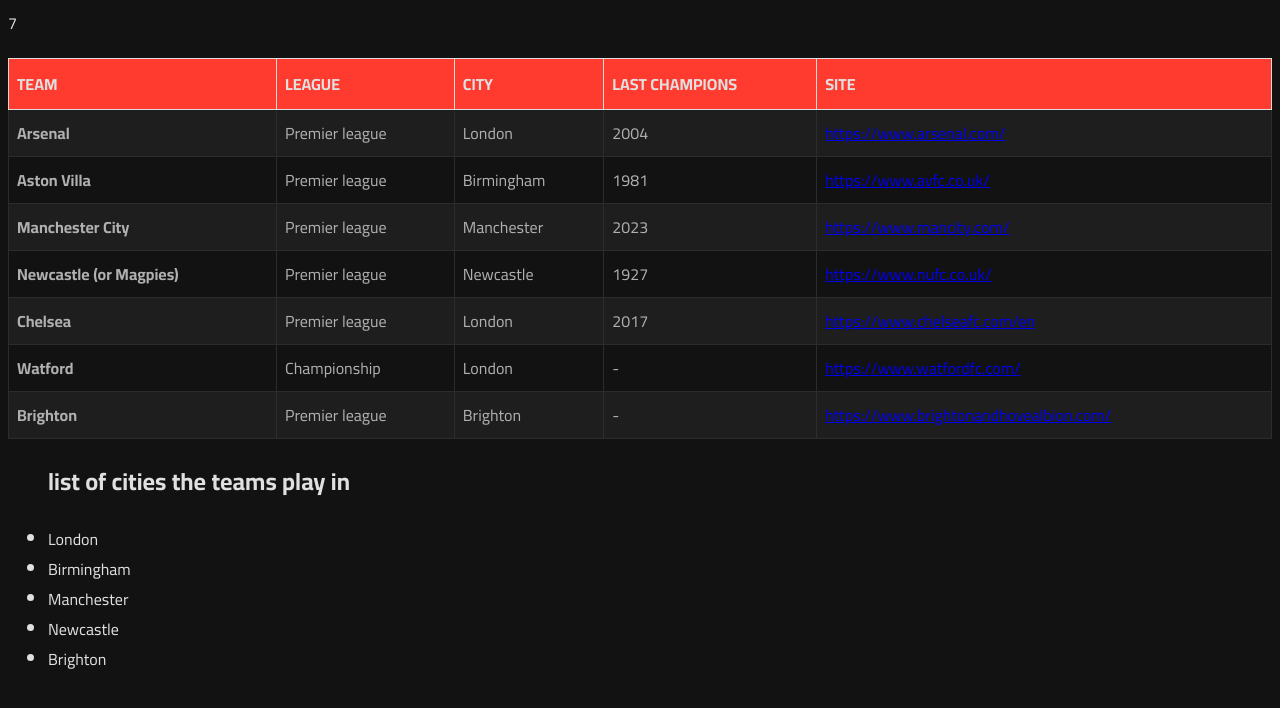
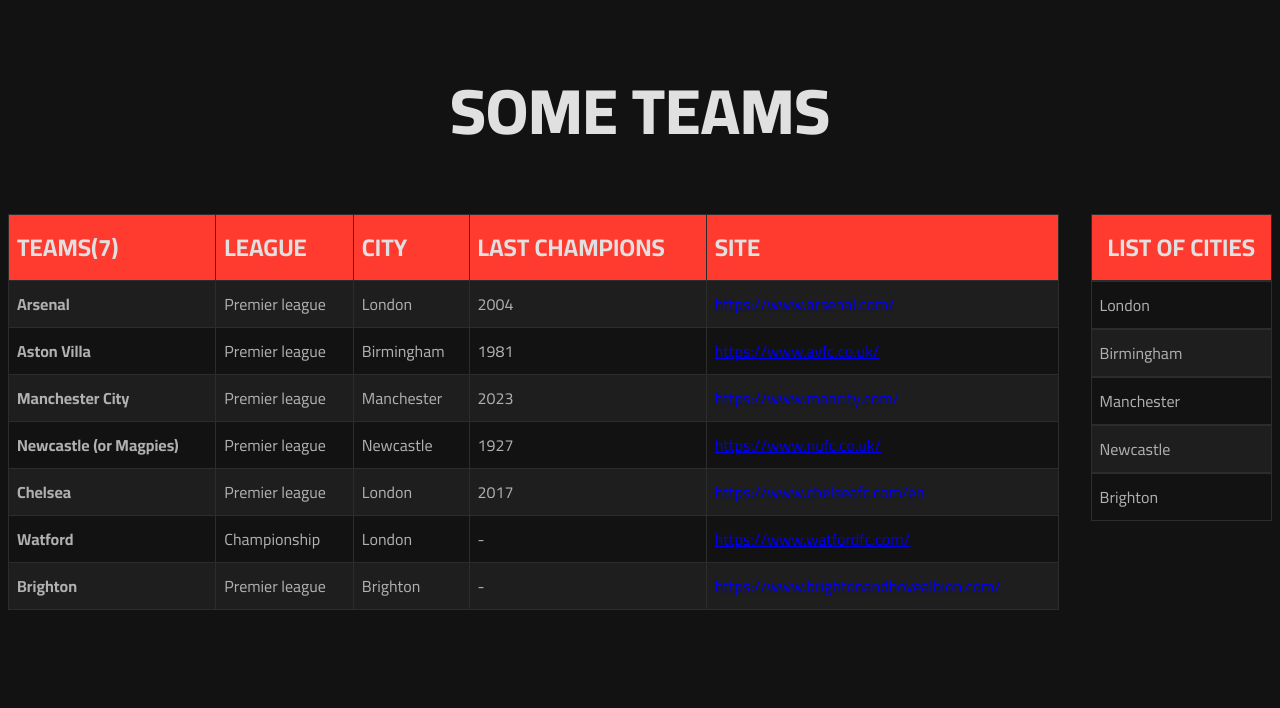
Before and after one commit to arebrinkemil/SomeTeams, a PHP site: page / in a window 1280 px wide. Shown: the top 708 px of the page. Run offline with PHP 8.4, Linux system fonts and the light colour scheme.

Commit message:
styles for city list

```diff
--- a/body.php
+++ b/body.php
@@ -6,7 +6,7 @@
 <table>
     <thead>
         <tr>
-            <th>TEAM</th>
+            <th>TEAMS<?php echo "($NumberOfTeams)" ?></th>
             <th>LEAGUE</th>
             <th>CITY</th>
             <th>LAST CHAMPIONS</th>
--- a/cityValues.php
+++ b/cityValues.php
@@ -14,7 +14,7 @@
 
 <section>
     <ul>
-        <h2>list of cities the teams play in</h2>
+        <h2>LIST OF CITIES</h2>
         <?php foreach ($cities as $key => $city) : ?>
             <li><?php echo $city ?></li>
         <?php endforeach ?>
--- a/footer.php
+++ b/footer.php
@@ -1,3 +1,4 @@
+</main>
 </body>
 
 </html>
--- a/head.php
+++ b/head.php
@@ -10,3 +10,8 @@
 </head>
 
 <body>
+    <header>
+        <h1>SOME TEAMS</h1>
+    </header>
+
+    <main>
--- a/styles.css
+++ b/styles.css
@@ -22,18 +22,44 @@
   color: var(--text-primary);
 }
 
+main {
+  display: flex;
+  gap: 2rem;
+}
+
+h1 {
+  font-weight: 800;
+  font-size: 4rem;
+}
+
+h2 {
+  font-size: 1.5rem;
+}
+
+header {
+  width: 100%;
+  display: flex;
+  justify-content: center;
+}
+
 table {
   width: 100%;
   border-collapse: collapse;
-  margin-top: 20px;
+  margin-top: 0px;
   margin-bottom: 20px;
+  flex: 4;
+}
+
+ul {
+  padding-top: 0; /* Reset top padding for ul */
 }
 
 thead th {
   background-color: var(--accent-red);
   padding: 10px 8px;
-  border: 1px solid #ddd;
+  border: 1px solid var(--border-color);
   text-align: left;
+  font-size: 1.5rem;
 }
 
 tbody td {
@@ -56,3 +82,32 @@
 tbody td:first-child {
   font-weight: bold;
 }
+
+li {
+  list-style: none;
+  color: var(--text-secondary);
+  padding: 8px;
+  border: 1px solid var(--border-color);
+}
+
+li:nth-child(odd) {
+  background-color: var(--secondary-bg);
+}
+
+li:hover {
+  background-color: var(--hover-bg);
+  color: var(--text-primary);
+}
+
+ul h2 {
+  background-color: var(--accent-red);
+  padding: 10px 1rem;
+  border: 1px solid var(--border-color);
+  text-align: left;
+  margin: 0;
+}
+
+ul {
+  padding-left: 0;
+  margin: 0;
+}
--- a/teams.php
+++ b/teams.php
@@ -1,3 +1,3 @@
 <?php require __DIR__ . '/data.php';
 
-echo count($teams);
+$NumberOfTeams = count($teams);
```
